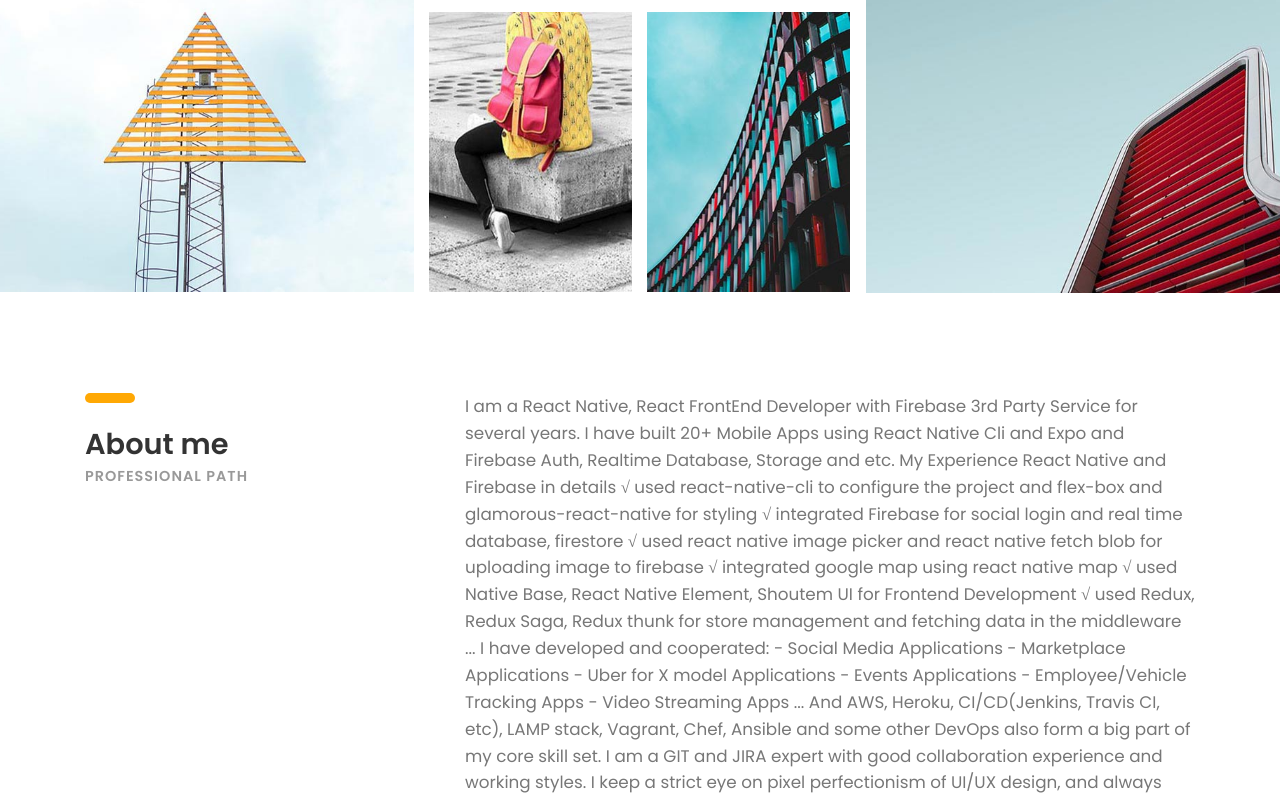
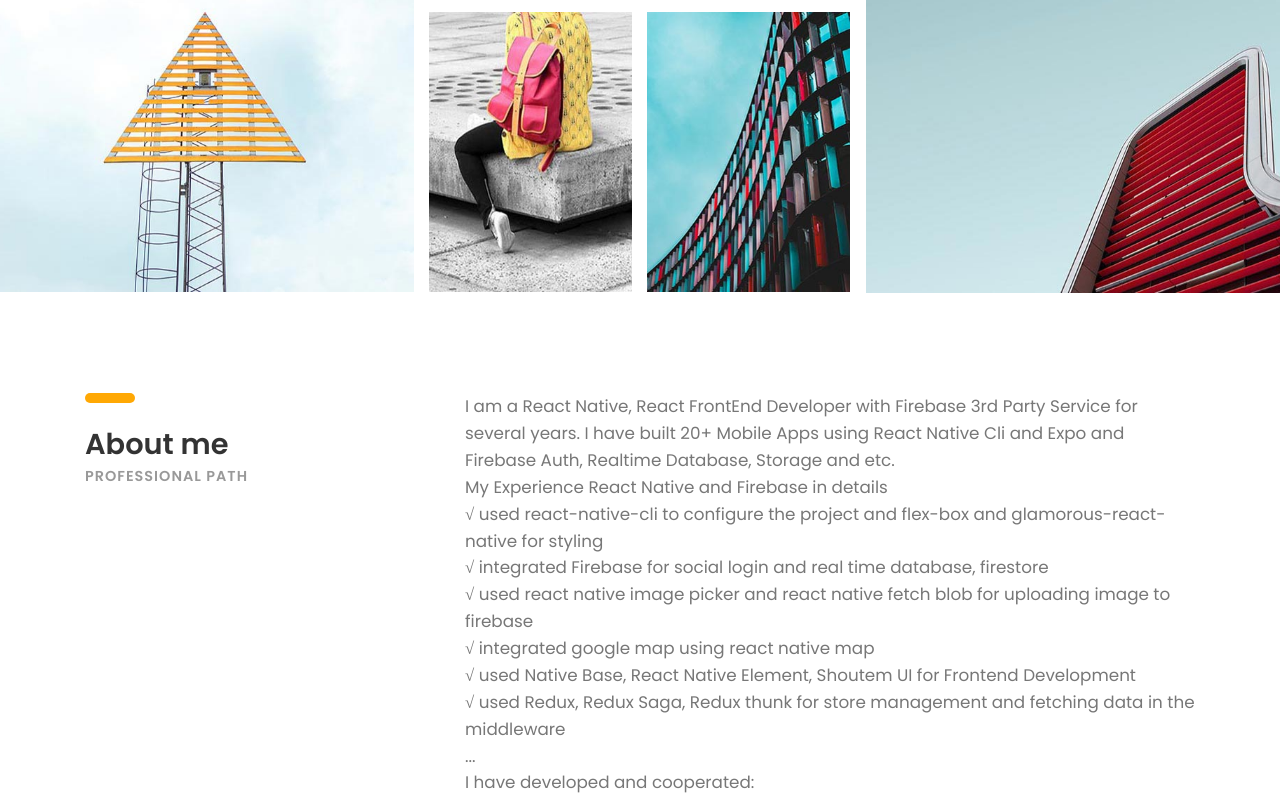
Before and after one commit to carrillocarlosce/carrillocarlosce.github.io, a plain HTML site: page index.html in a window 1280 px wide. Shown: the part 1834-2629 px from the top of the page. Drawn offline with Linux system fonts and the light colour scheme; files whose address does not match are found by name.

Commit message:
added line break

```diff
--- a/index.html
+++ b/index.html
@@ -179,37 +179,37 @@
 				</div><!-- col-sm-4 -->
 				<div class="col-sm-8">
 					<p class="margin-b-50">I am a React Native, React FrontEnd Developer with Firebase 3rd Party Service for several years.
-            I have built 20+ Mobile Apps using React Native Cli and Expo and Firebase Auth, Realtime Database, Storage and etc.
+            I have built 20+ Mobile Apps using React Native Cli and Expo and Firebase Auth, Realtime Database, Storage and etc.<br>
 
-            My Experience React Native and Firebase in details
-            √ used react-native-cli to configure the project and flex-box and glamorous-react-native for styling
-            √ integrated Firebase for social login and real time database, firestore
-            √ used react native image picker and react native fetch blob for uploading image to firebase
-            √ integrated google map using react native map
-            √ used Native Base, React Native Element, Shoutem UI for Frontend Development
-            √ used Redux, Redux Saga, Redux thunk for store management and fetching data in the middleware
-            ...
+            My Experience React Native and Firebase in details<br>
+            √ used react-native-cli to configure the project and flex-box and glamorous-react-native for styling<br>
+            √ integrated Firebase for social login and real time database, firestore<br>
+            √ used react native image picker and react native fetch blob for uploading image to firebase<br>
+            √ integrated google map using react native map<br>
+            √ used Native Base, React Native Element, Shoutem UI for Frontend Development<br>
+            √ used Redux, Redux Saga, Redux thunk for store management and fetching data in the middleware<br>
+            ...<br>
 
-            I have developed and cooperated:
-            - Social Media Applications
-            - Marketplace Applications
-            - Uber for X model Applications
-            - Events Applications
-            - Employee/Vehicle Tracking Apps
-            - Video Streaming Apps
-            ...
+            I have developed and cooperated:<br>
+            - Social Media Applications<br>
+            - Marketplace Applications<br>
+            - Uber for X model Applications<br>
+            - Events Applications<br>
+            - Employee/Vehicle Tracking Apps<br>
+            - Video Streaming Apps<br>
+            ...<br>
 
-            And AWS, Heroku, CI/CD(Jenkins, Travis CI, etc), LAMP stack, Vagrant, Chef, Ansible and some other DevOps also form a big part of my core skill set.
+            And AWS, Heroku, CI/CD(Jenkins, Travis CI, etc), LAMP stack, Vagrant, Chef, Ansible and some other DevOps also form a big part of my core skill set.<br>
 
-            I am a GIT and JIRA expert with good collaboration experience and working styles.
+            I am a GIT and JIRA expert with good collaboration experience and working styles.<br>
 
-            I keep a strict eye on pixel perfectionism of UI/UX design, and always stick to result-driven working manner with great attention to detail, periodic thorough code review, and critical thinking.
+            I keep a strict eye on pixel perfectionism of UI/UX design, and always stick to result-driven working manner with great attention to detail, periodic thorough code review, and critical thinking.<br>
 
-            The best quality, accurate timeline, free and polite after-service are what I guarantee to my clients.
+            The best quality, accurate timeline, free and polite after-service are what I guarantee to my clients.<br>
 
-            I always try to make clients say there is not a thing that they would change when they see my work.
+            I always try to make clients say there is not a thing that they would change when they see my work.<br>
 
-            I figure out my own idea and methodology in combination with my distinct creative and innovative working style and always aim to deliver TOP quality software and always bring outstanding sold results to any project I am part of.
+            I figure out my own idea and methodology in combination with my distinct creative and innovative working style and always aim to deliver TOP quality software and always bring outstanding sold results to any project I am part of.<br>
 
             Full time available and ongoing technical support!</p>
 
```
